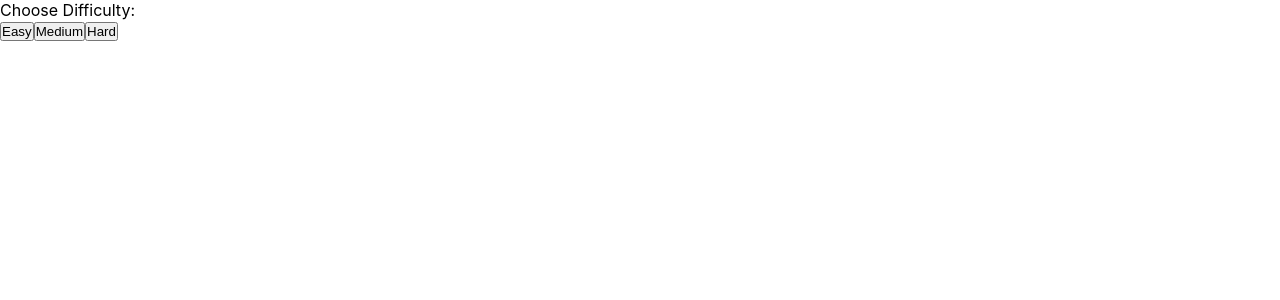
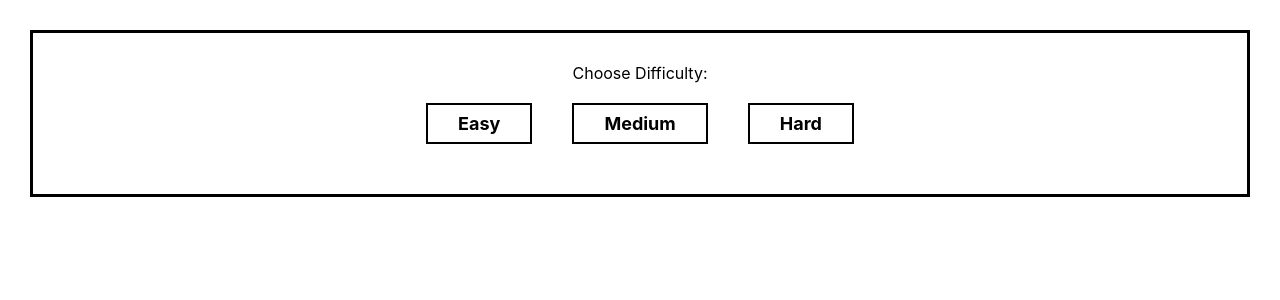
Before and after one commit to tonyelison/memory-card, a React (Vite) app: page / in a window 1280 px wide. Shown: the top 300 px of the page. Built offline with nearby package versions, Linux system fonts and the light colour scheme.

Commit message:
Add container and button styling

```diff
--- a/src/App.css
+++ b/src/App.css
@@ -4,5 +4,30 @@
 }
 
 :root {
+  --hover-color: rgb(237, 255, 252);
+}
+
+:root,
+button {
   font-family: "Inter", Arial, Helvetica, sans-serif;
 }
+
+button {
+  margin: 20px;
+  padding: 8px 30px;
+  border: 2px solid black;
+
+  font-weight: bold;
+  font-size: 18px;
+
+  cursor: pointer;
+  background-color: white;
+}
+
+button:hover {
+  background-color: var(--hover-color);
+}
+
+button:active {
+  background-color: var(--hover-color);
+}
--- a/src/components/card-list.jsx
+++ b/src/components/card-list.jsx
@@ -84,19 +84,25 @@ const CardList = () => {
     refreshList();
   }
 
-  const renderCardList = () => {
-    return cardList.map((item) => {
+  const renderGame = () => {
+    return (
+    <>
+      <div className="card-list">
+        {cardList.map((item) => {
           const details = {
             id: item.id,
             name: item.name,
             'image-url': item.sprites['front_default'] || './public/decamark.png',
           };
           return (<Card key={item.id} details={details} addToBlackList={addToBlackList} />)
-    })
+        })}
+      </div>
+      <button className="restart" onClick={resetGame} disabled={isLoading}>Restart</button>
+    </>);
   };
 
   return (
-    <div className="game">
+    <div className="container">
       {!isLoading && !cardList.length ?
         <div className="menu">
           <div>Choose Difficulty:</div>
@@ -106,10 +112,9 @@ const CardList = () => {
             <button onClick={() => setGameDifficulty('hard')}>Hard</button>
           </div>
         </div> :
-        <>
-          <div className={isLoading || cardList.length ? "card-list" : ""}>{isLoading ? "Loading..." : renderCardList()}</div>
-          <button onClick={resetGame} disabled={isLoading}>Restart</button>
-        </>
+        <div className="game">
+          {isLoading ? "Loading..." : renderGame()}
+        </div>
       }
     </div>
   );
--- a/src/styles/card-list.css
+++ b/src/styles/card-list.css
@@ -1,6 +1,18 @@
+.container {
+  margin: 30px;
+  padding: 30px;
+  border: 3px solid black;
+  text-align: center;
+}
+
 .card-list {
   display: flex;
   flex-wrap: wrap;
   justify-content: center;
   gap: 15px;
+  margin: 30px;
 }
+
+button.reset {
+  margin-top: 20px;
+}
--- a/src/styles/card.css
+++ b/src/styles/card.css
@@ -14,7 +14,7 @@
 }
 
 .card:hover {
-  background-color: rgb(237, 255, 252);
+  background-color: var(--hover-color)
 }
 
 .card .name {
```
Lines whose indentation alone changed are shown as unchanged.
